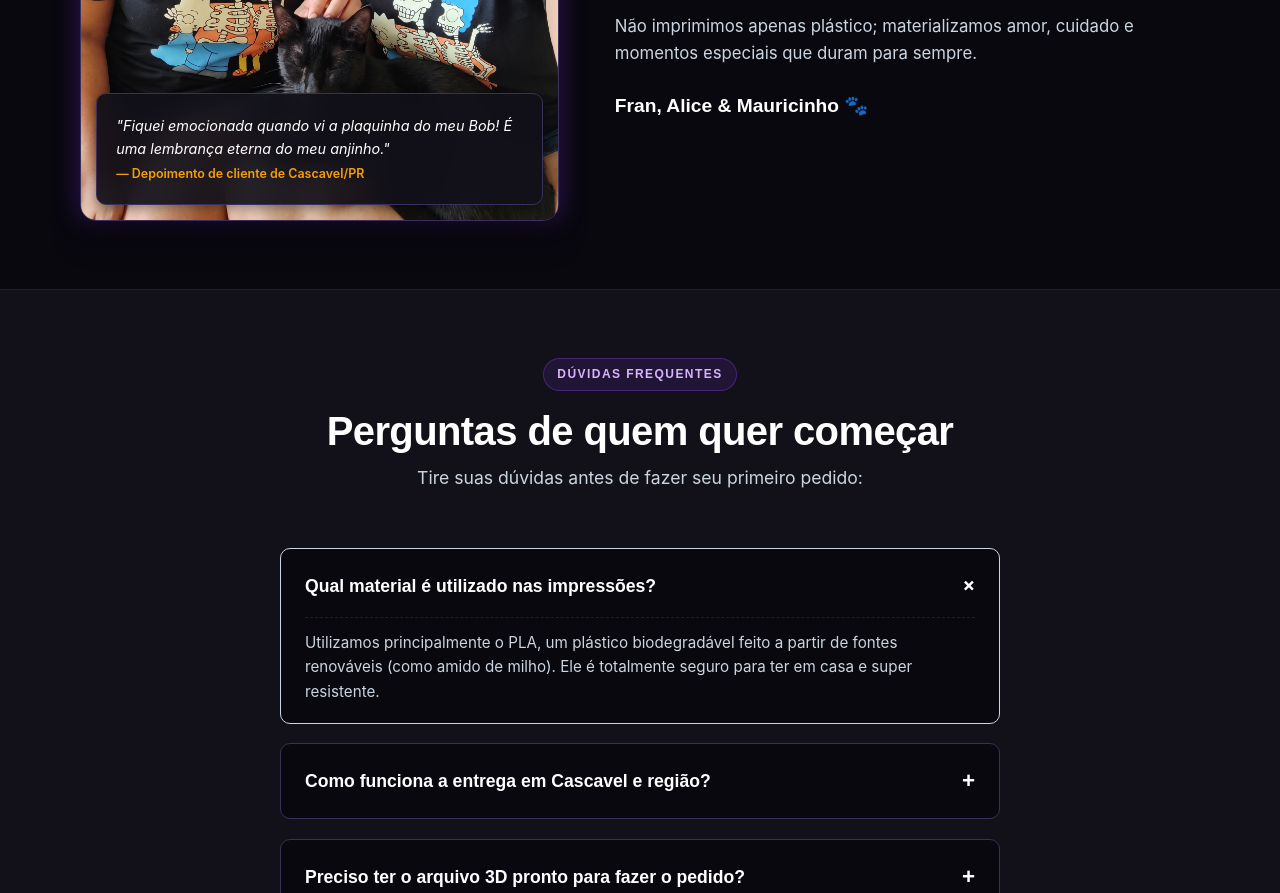
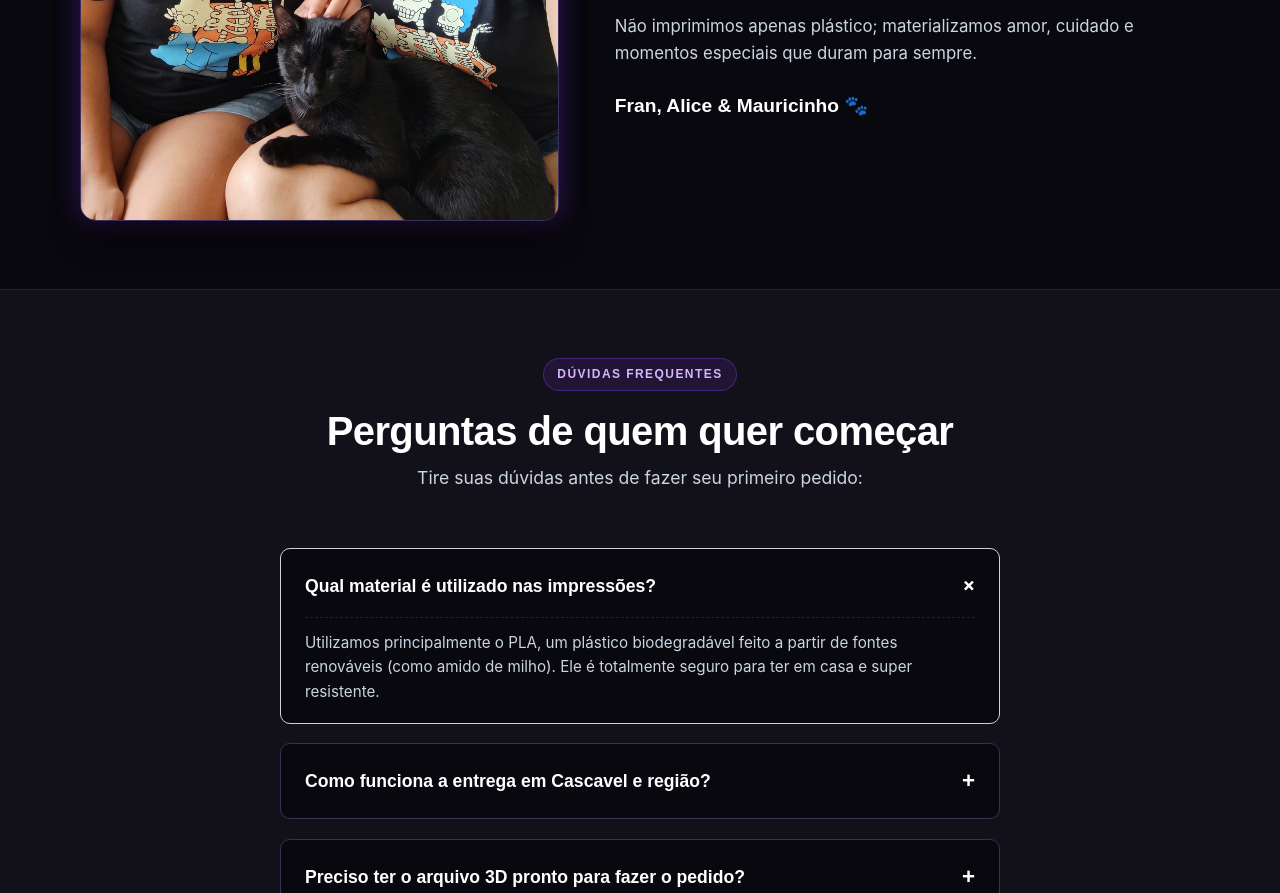
Before and after one commit to Raphasq10/atelie-mauricinho, a plain HTML site: page index.html in a window 1280 px wide. Shown: the part 3487-4380 px from the top of the page. Drawn offline with Linux system fonts and the light colour scheme.

Commit message:
fix: remove testimonial overlay card from story section

```diff
--- a/index.html
+++ b/index.html
@@ -1153,10 +1153,7 @@
                    loading="lazy" decoding="async">
             </picture>
 
-            <div class="story-testimonial-overlay">
-              <p class="quote-text">"Fiquei emocionada quando vi a plaquinha do meu Bob! É uma lembrança eterna do meu anjinho."</p>
-              <div class="quote-author">— Depoimento de cliente de Cascavel/PR</div>
-            </div>
+
           </div>
 
           <div class="story-content-box">
```
